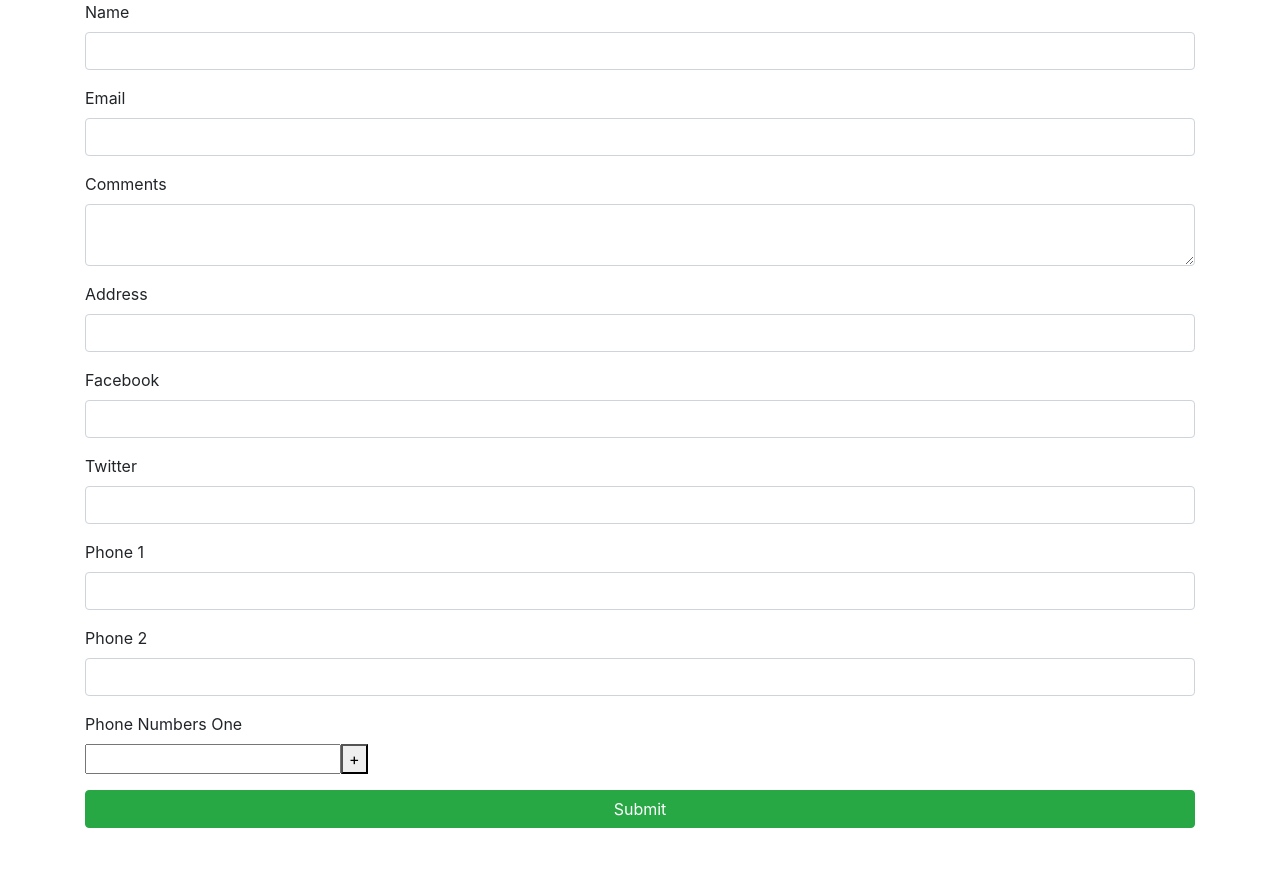
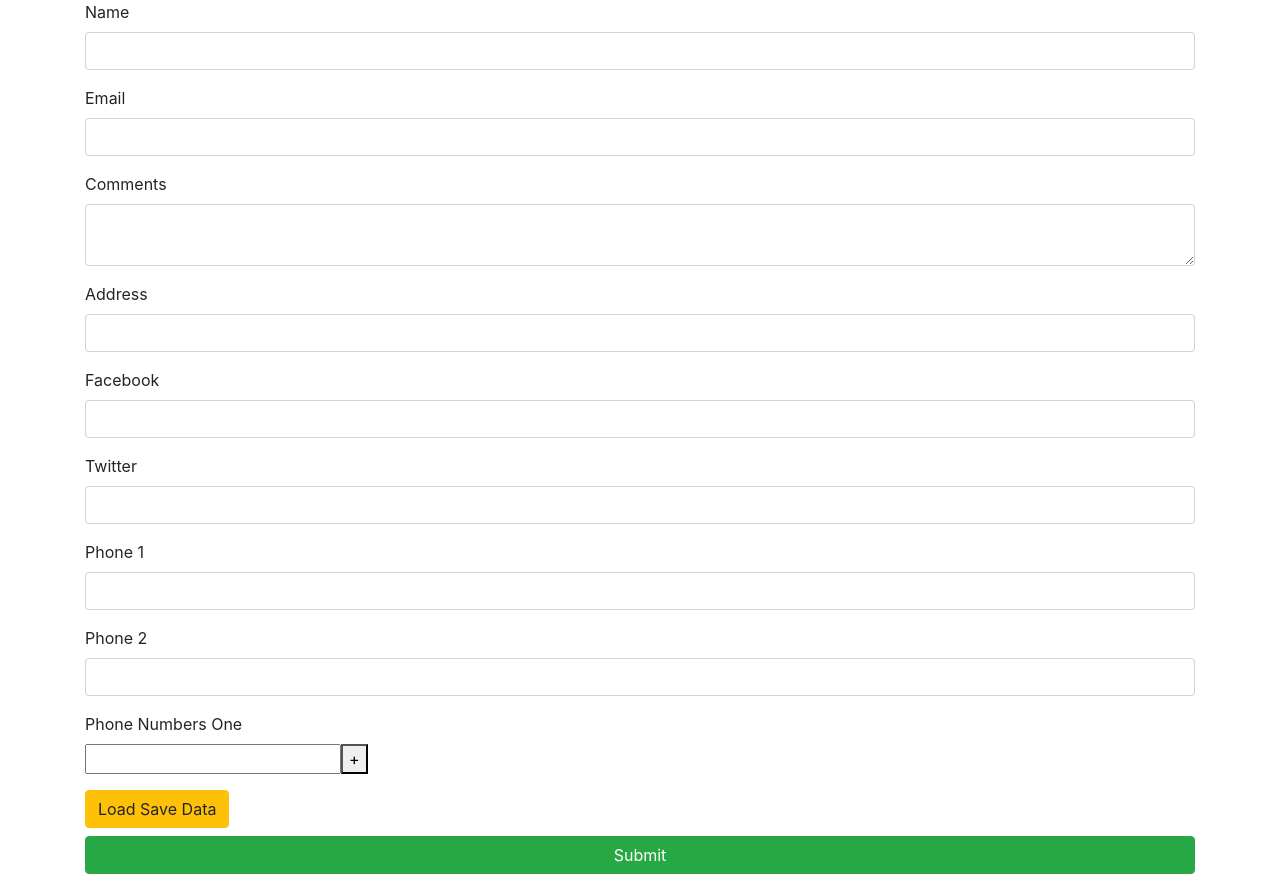
Before and after one commit to aungkaungkhant-nssh/React-Fromik, a React (Create React App) app: page / in a window 1280 px wide. Before the commit the page ends 828 px from the top, so only its background shows below. Built offline with nearby package versions, Linux system fonts and the light colour scheme.

Commit message:
load save data

```diff
--- a/src/components/FormikComponentForm.jsx
+++ b/src/components/FormikComponentForm.jsx
@@ -1,7 +1,6 @@
 import { Formik,Form ,Field, ErrorMessage, FastField, FieldArray} from 'formik'
-import React from 'react'
+import React, { useState } from 'react'
 import * as Yup from 'yup'
-function FormikComponentForm() {
 const initialValues={
     name:"",
     email:"",
@@ -22,14 +21,38 @@ function FormikComponentForm() {
     socialMedia:Yup.object().required("Required"),
     phone:Yup.array().required("Required")
 })
+const loadsaveData={
+    name:"Aung Kaung Khant",
+    email:"akkgit0909@gmail.com",
+    comments:"testing",
+    address:"Pyin Oo Lwin",
+    social:{
+        facebook:"",
+        twitter:""
+    },
+    phone:["",""],
+    phoneNumbers:[""]
+}
 const onSubmit=values=>console.log(values)
+function FormikComponentForm() {
+
+    const [saveFormValues,setSaveFormValues]=useState(null);
     return (
+
         <div className="container">
             <Formik
-                initialValues={initialValues}
+                initialValues={ saveFormValues||initialValues}
                 validationSchema={validationSchema}
+                enableReinitialize //loadsavedata
                 onSubmit={onSubmit}
+                // validateOnChange={false}
+                // validateOnBlur={false}
+
             >
+                {
+                    formik=>{
+                        console.log(formik)
+                        return(
                             <Form>
                             <div className="form-group">
                                 <label htmlFor="">Name</label>
@@ -126,8 +149,14 @@ function FormikComponentForm() {
                                     }
                                 </FieldArray>
                             </div>
-                    <input type="submit" className="btn btn-success btn-block"/>
+                            <button onClick={()=>setSaveFormValues(loadsaveData)}className="btn btn-warning mb-2">Load Save Data</button>
+                            <input type="submit" className="btn btn-success btn-block" disabled={!formik.isValid && !formik.isSubmitting}/>
+
                         </Form>
+                        )
+                    }
+                }
+
              </Formik>
         </div>
 
```
Lines whose indentation alone changed are shown as unchanged.
